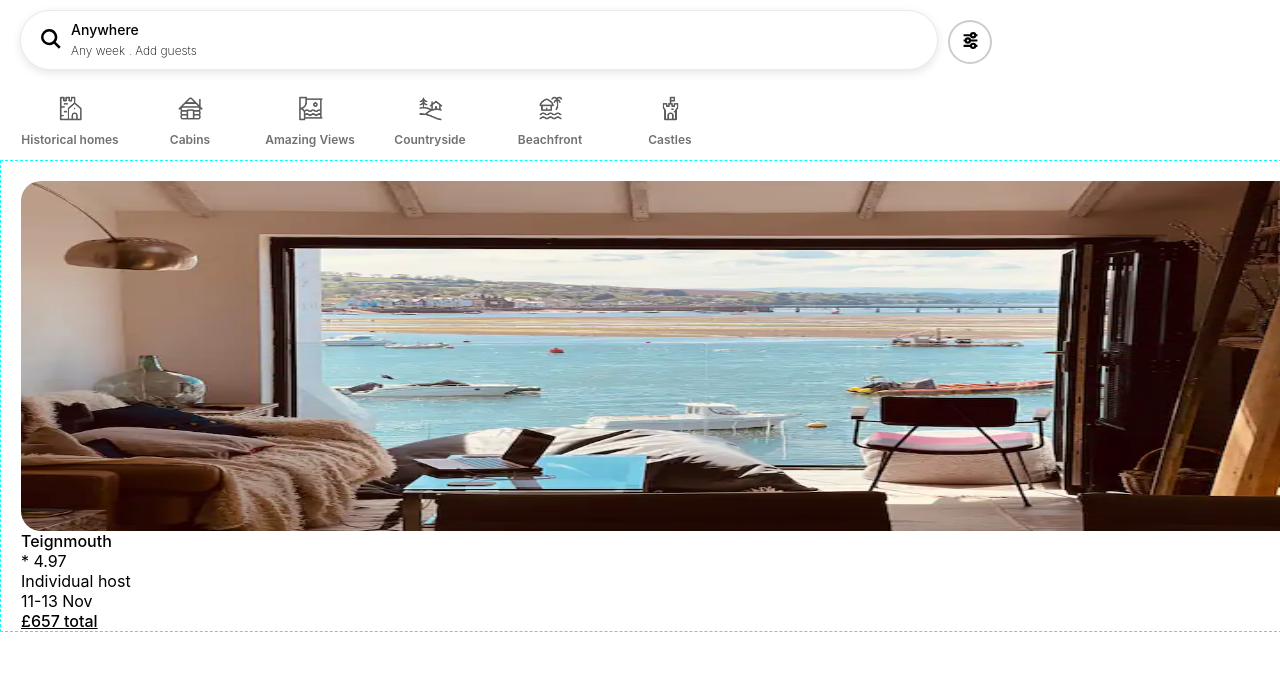
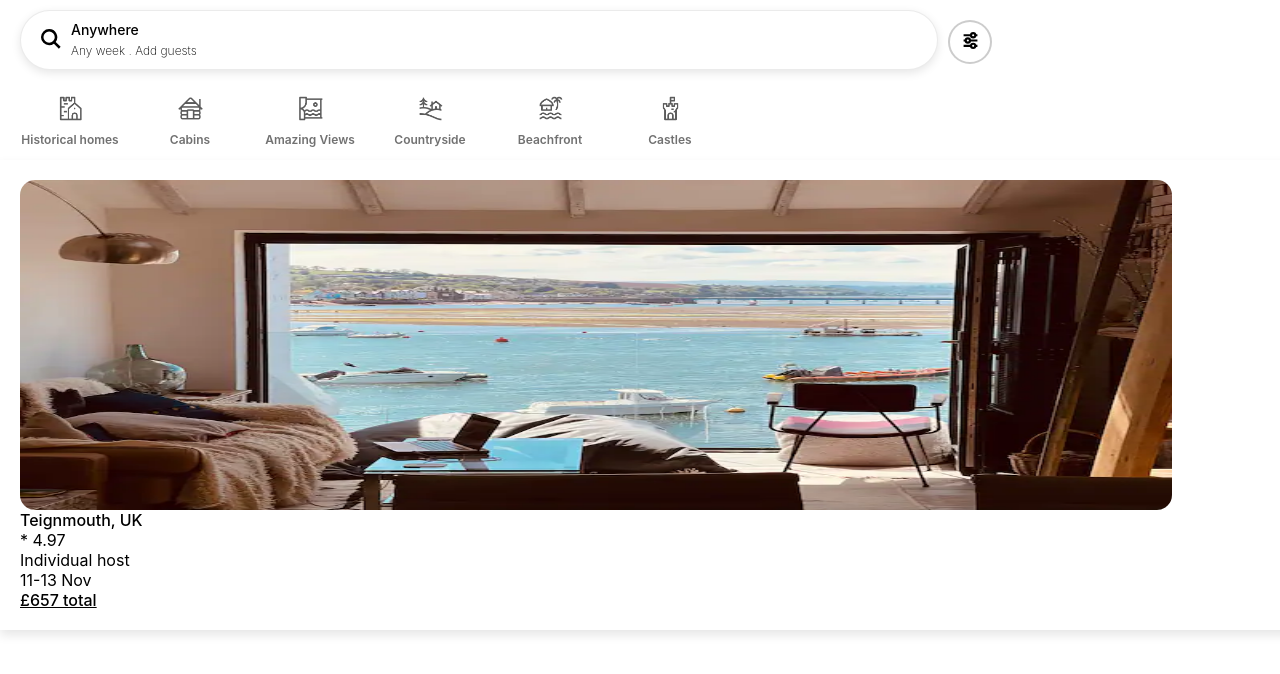
Before and after one commit to megcoast/Prebootcampproject, a plain HTML site: page index.html in a window 1280 px wide. Shown: the top 674 px of the page. Drawn offline with Linux system fonts and the light colour scheme.

Commit message:
Resized image in gallery and added shadow border

```diff
--- a/css/styles.css
+++ b/css/styles.css
@@ -122,12 +122,14 @@ body {
 #gallery_section {
     width:100%;
     height:450px;
-    border: 1px solid rgba(0 0 0/0.2);
-    border-style: dashed;
-    border-color: aqua;
+    /* border: 1px solid rgba(0 0 0/0.2); */
+    /* border-style: dashed; */
+    /* border-color: aqua; */
+    box-shadow: 0px 5px 10px rgba(0 0 0/0.1);
     padding-left: 20px;
     padding-right: 20px;
     padding-top: 20px;
+    /* padding-bottom: 10px; */
 }
 
 .gallery_listing {
@@ -135,14 +137,15 @@ body {
 }
 
 .gallery_listing_image{
-    width:100%;
-    height:350px;
+    width:90%;
+    height:330px;
 }
 
 .gallery_listing_image img {
     width:100%;
     height:100%;
-    border-radius: 20px;
+    border-radius: 15px;
+
 }
 
 .gallery_listing_text_container {
--- a/index.html
+++ b/index.html
@@ -71,7 +71,7 @@
                 <img src="images/teignmouth.jpeg"/>
             </div>
             <div class="gallery_listing_text_container">
-                <div class="gallery_listing_text_title_bold">Teignmouth</div>
+                <div class="gallery_listing_text_title_bold">Teignmouth, UK</div>
                 <div>* 4.97</div>
                 <div class="gallery_listing_text_title_light">Individual host</div>
                 <div class="gallery_listing_text_title_light">11-13 Nov</div>
```
